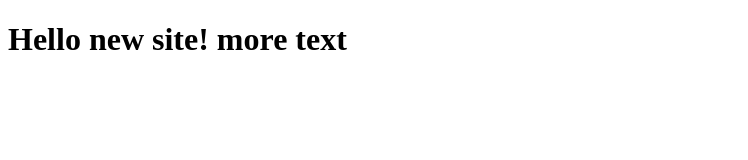
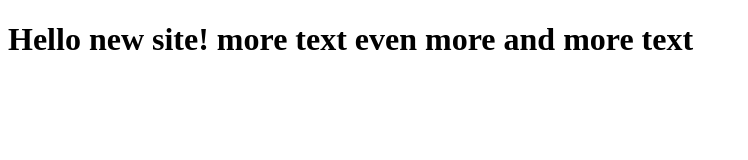
Before and after one commit to fergalmac/coursera-test2, a plain HTML site: page site/index.html in a window 1280 px wide. Shown: the whole page, without its empty margins (0-748 px from the left). Drawn offline with Linux system fonts and the light colour scheme.

Commit message:
New update

```diff
--- a/site/index.html
+++ b/site/index.html
@@ -4,6 +4,6 @@
 	<title>Hello new site! test2</title>
 </head>
 <body>
-<h1>Hello new site! more text</h1>
+<h1>Hello new site! more text even more and more text</h1>
 </body>
 </html>
```
